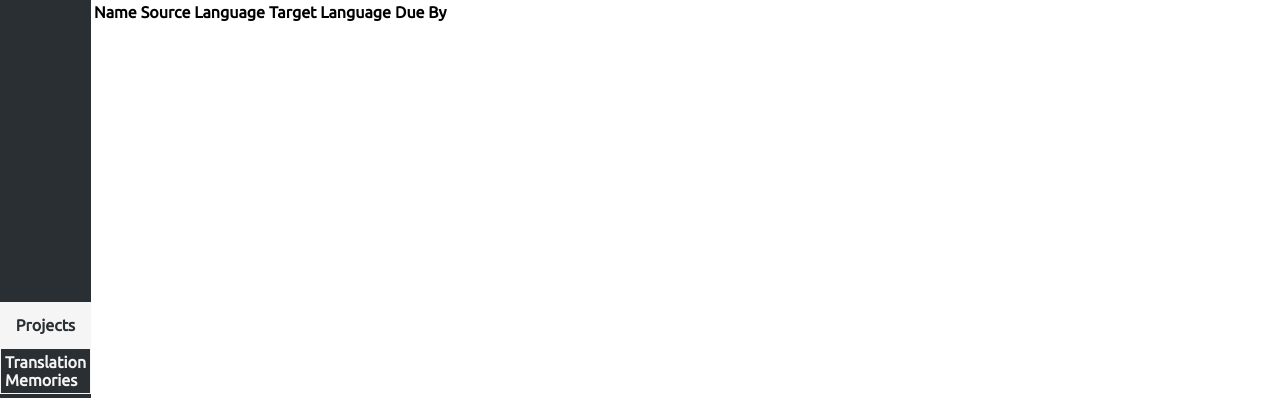
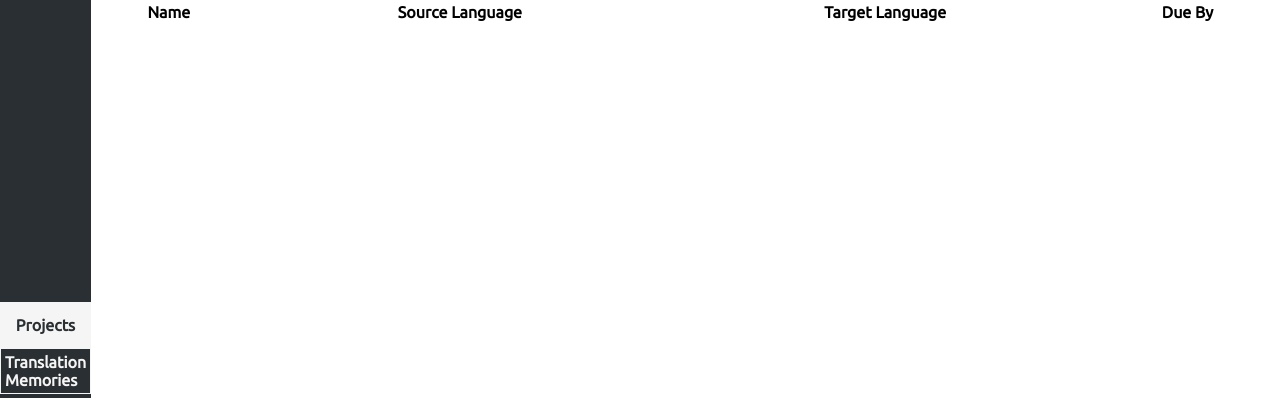
Before and after one commit to kaplanPRO/kaplan-cloud, a Django app: page / in a window 1280 px wide. Shown: the part 34-432 px from the top of the page. Run offline with Django 3.2, Linux system fonts and the light colour scheme; the visitor is signed in with stand-in values (Sample User, id 1); data that the repository does not hold is empty.

Commit message:
:lipstick: Set width of the projects table to 100%

```diff
--- a/kaplancloudapp/static/main.css
+++ b/kaplancloudapp/static/main.css
@@ -76,6 +76,9 @@ div#report-toast.show {
 }
 div#project div {
   overflow-y: auto;
+}
+div#projects table {
+  width: 100%;
 }
 div#tm-entries table {
   border-collapse: collapse;
```
